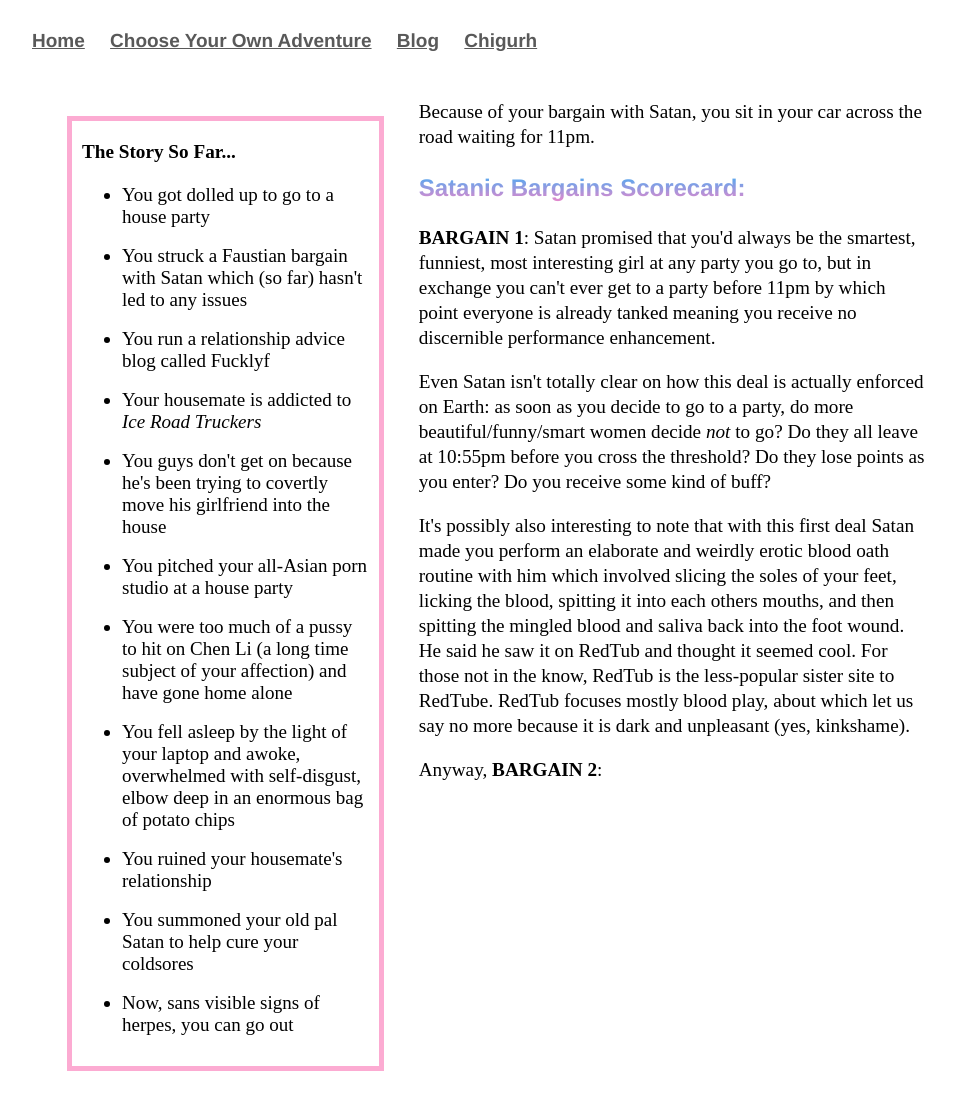
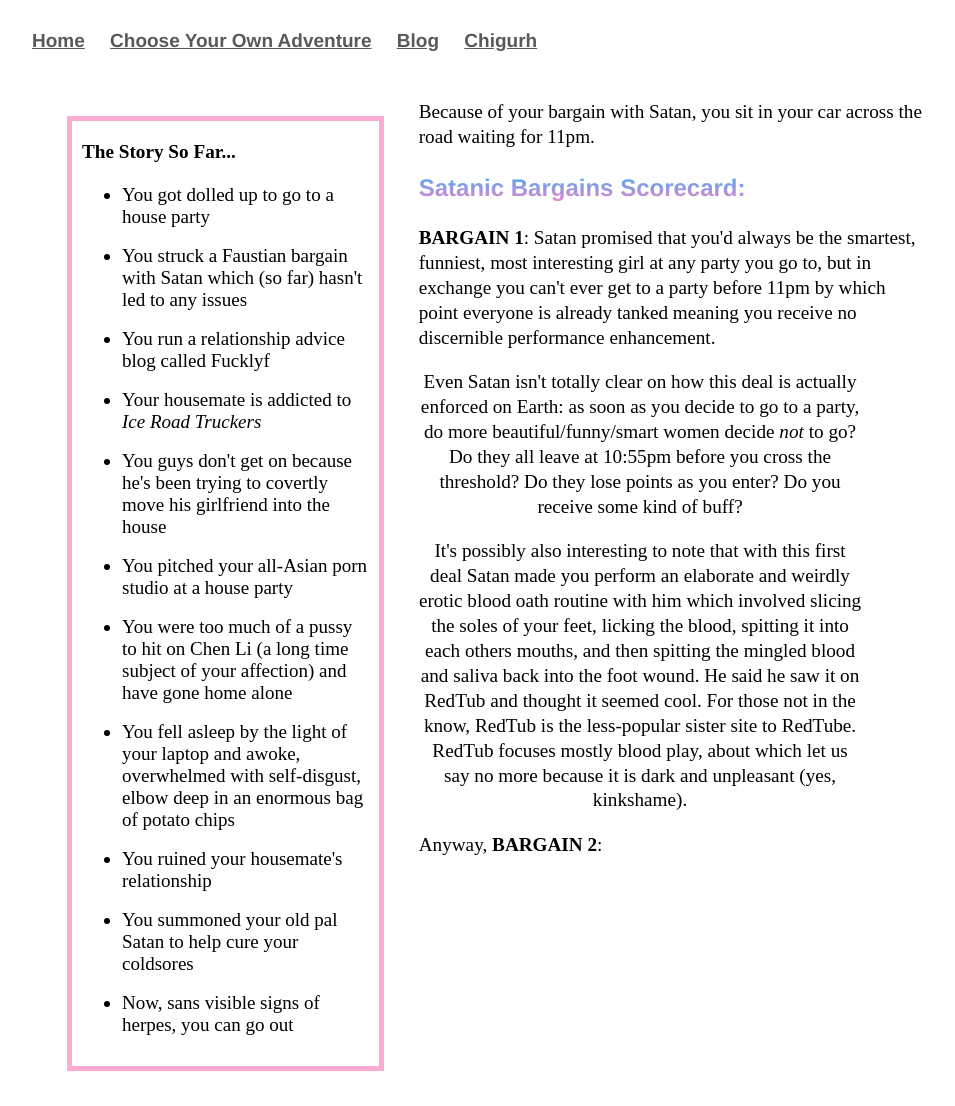
Before and after one commit to Pinelife/pinelife.github.io, a Jekyll site: the page Hellhole/Room11.html, which Jekyll copies as it is, in a window 1280 px wide. Shown: the whole page, without its empty margins (160-1115 px from the left). Built offline with Jekyll 4.4.1, drawn with Linux system fonts in a browser that asks for light colours.

Commit message:
Update Room11.html

```diff
--- a/Hellhole/Room11.html
+++ b/Hellhole/Room11.html
@@ -51,10 +51,10 @@
 but in exchange you can't ever get to a party before 11pm by which point everyone is already tanked meaning you receive no
 discernible performance enhancement.</p>
 
-<p>Even Satan isn't totally clear on how this deal is actually enforced on Earth: as soon as you decide to go to a party,
+<p style="text-align:center" class="indented">Even Satan isn't totally clear on how this deal is actually enforced on Earth: as soon as you decide to go to a party,
 do more beautiful/funny/smart women decide <i>not</i> to go? Do they all leave at 10:55pm before
 you cross the threshold? Do they lose points as you enter? Do you receive some kind of buff?</p>
-<p>
+<p style="text-align:center" class="indented">
 It's possibly also interesting to note that with this first deal Satan made you perform an
 elaborate and weirdly erotic blood oath routine with him which involved slicing the soles of your feet,
 licking the blood, spitting it into each others mouths, and then spitting the mingled blood and saliva back
```
